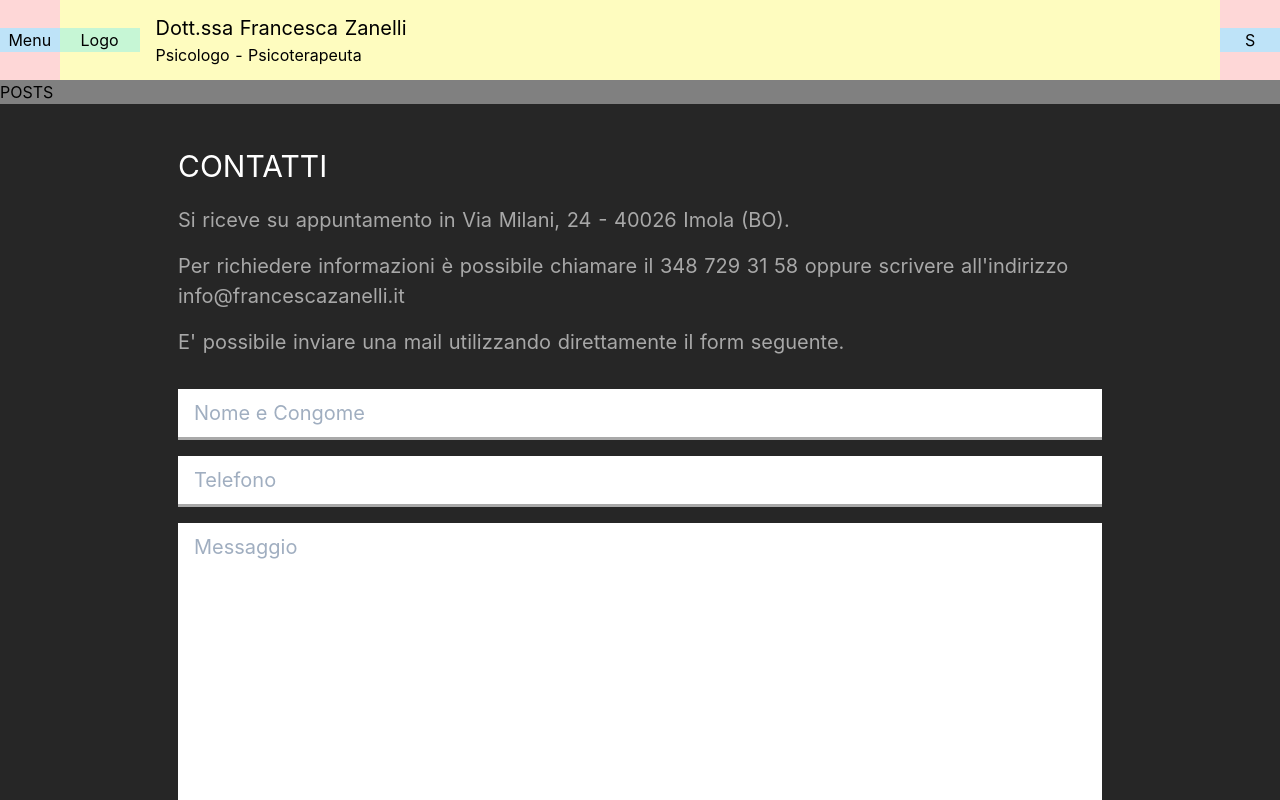
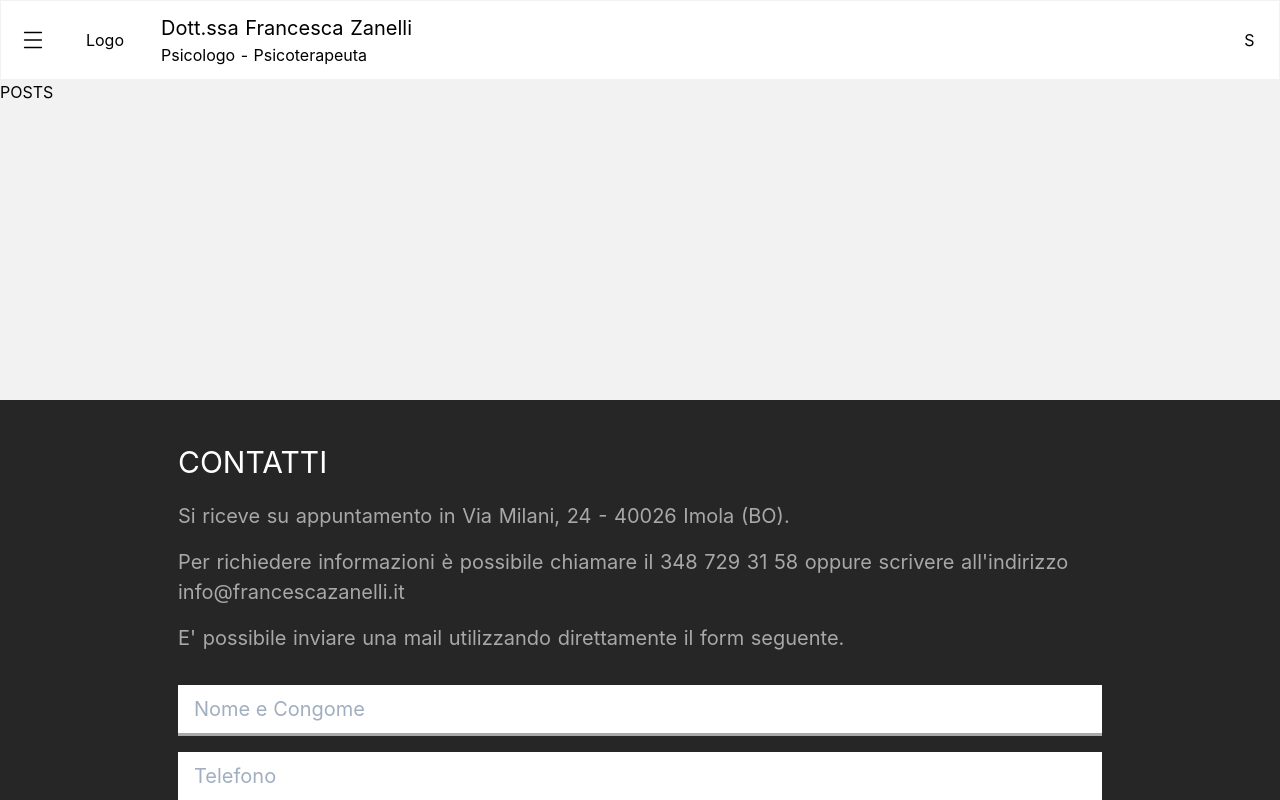
Before and after one commit to gianlucabianco/zanelli-nuxt, a Nuxt app: page / in a window 1280 px wide. Shown: the top 800 px of the page. Built offline with nearby package versions, Linux system fonts and the light colour scheme.

Commit message:
style: css cleaning

```diff
--- a/components/ZNavbar.vue
+++ b/components/ZNavbar.vue
@@ -4,7 +4,7 @@
       class="z-navbar__menu"
     >
       <a href="#">
-        Menu
+        <svg enable-background="new 0 0 512 512" height="72px" id="Layer_1" version="1.1" viewBox="0 0 512 512" width="72px" xml:space="preserve" xmlns="http://www.w3.org/2000/svg" xmlns:xlink="http://www.w3.org/1999/xlink"><g><line fill="none" stroke="#000000" stroke-linecap="round" stroke-linejoin="round" stroke-miterlimit="10" stroke-width="10" x1="196" x2="316" y1="202.4" y2="202.4"/><line fill="none" stroke="#000000" stroke-linecap="round" stroke-linejoin="round" stroke-miterlimit="10" stroke-width="10" x1="196" x2="316" y1="256" y2="256"/><line fill="none" stroke="#000000" stroke-linecap="round" stroke-linejoin="round" stroke-miterlimit="10" stroke-width="10" x1="196" x2="316" y1="309.6" y2="309.6"/></g></svg>
       </a>
     </div>
     <div class="z-navbar__main">
@@ -43,18 +43,19 @@
 
 .z-navbar {
 
-      @apply flex w-full fixed h-20 bg-red-200 z-10;
+      border: 1px solid #F2F2F2;
+      @apply flex w-full fixed h-20 bg-white z-10;
 
       &__menu,
       &__search {
 
-        @apply flex self-center justify-center w-16 bg-blue-200 px-2;
+        @apply flex self-center justify-center w-16 px-2;
 
       }
 
       &__main {
 
-        @apply flex bg-yellow-200 w-full;
+        @apply flex w-full;
 
         &--logo {
 
@@ -62,7 +63,7 @@
 
           @screen sm {
 
-            @apply flex self-center justify-center w-20 bg-green-200;
+            @apply flex self-center justify-center w-20;
 
           }
 
@@ -80,11 +81,23 @@
 
           &--name {
 
+            @media screen and (max-width: 320px) {
+
+              font-size: 1rem;
+
+            }
+
             @apply text-xl;
 
           }
 
           &--job {
+
+            @media screen and (max-width: 320px) {
+
+              font-size: 0.9rem;
+
+            }
 
             @apply text-base;
 
--- a/layouts/default.vue
+++ b/layouts/default.vue
@@ -1,16 +1,15 @@
 <template>
   <div
-    style="background-color: gray;"
+    class="z-layout"
   >
     <z-navbar />
 
     <div
-      class="content"
+      class="z-layout__content"
     >
       <!-- FIXME find a better solution for .spacer -->
       <div
-        class="spacer"
-        style="height: 80px;"
+        class="z-layout__content__spacer"
       />
       <nuxt/>
     </div>
@@ -38,9 +37,13 @@ export default {
   },
 }
 </script>
+<style
+  lang="scss"
+>
 
-<style>
+  /* FIXME: SCOPED STYLE ?? */
 
+  /* FIXME: move in common scss */
   html {
     font-family: "Source Sans Pro", -apple-system, BlinkMacSystemFont, "Segoe UI", Roboto, "Helvetica Neue", Arial, sans-serif;
     font-size: 16px;
@@ -53,8 +56,27 @@ export default {
   }
 
   *, *:before, *:after {
+    margin: 0;
+    padding: 0;
     box-sizing: border-box;
-    margin: 0;
+  }
+
+  .z-layout {
+
+    background-color: #F2F2F2;
+
+    &__content {
+
+      min-height: 400px;
+
+      &__spacer {
+
+        height: 80px;
+
+      }
+
+    }
+
   }
 
 </style>
```
Also changed, not shown: pages/index.vue (+0 -30 lines).
